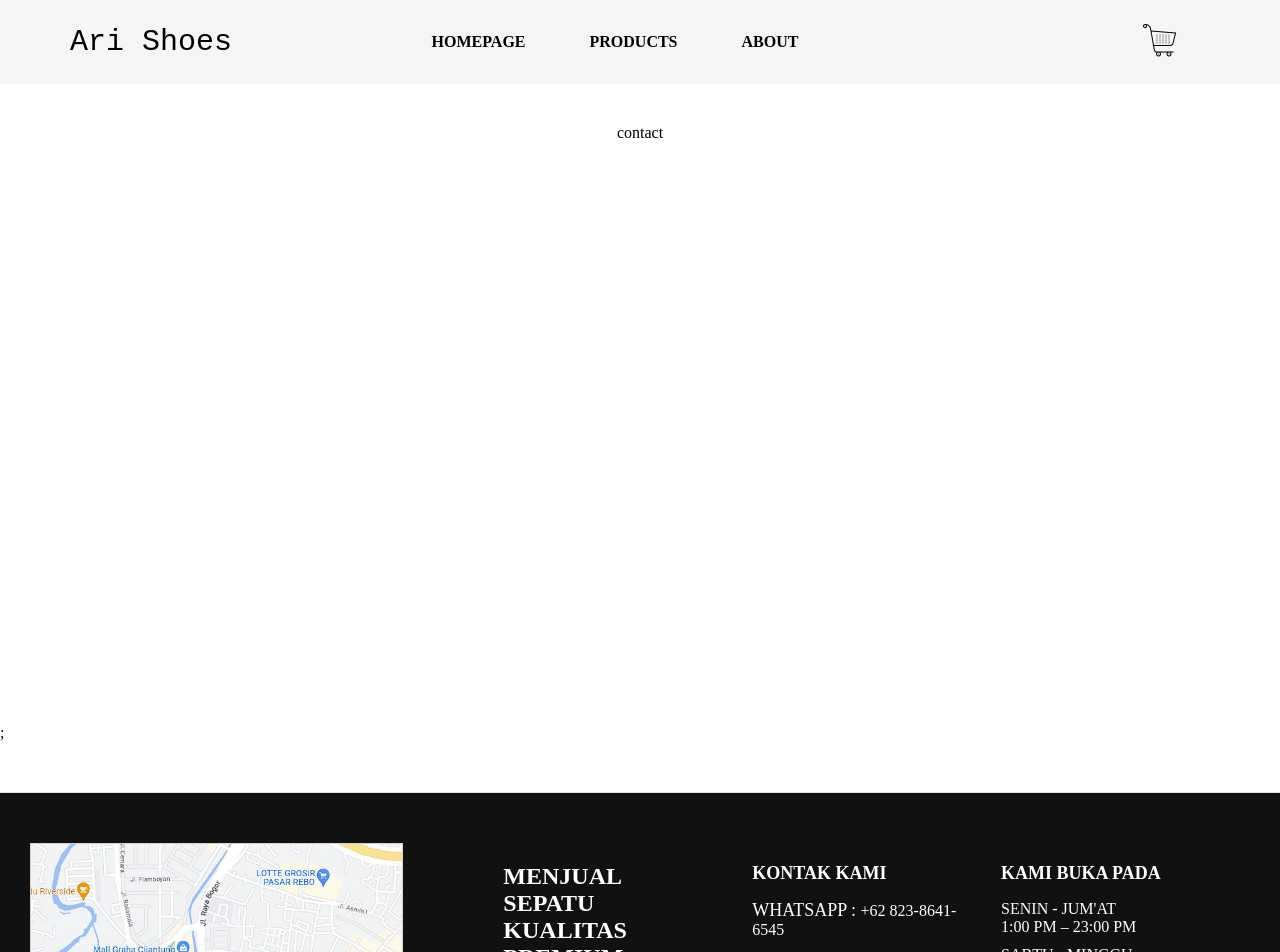
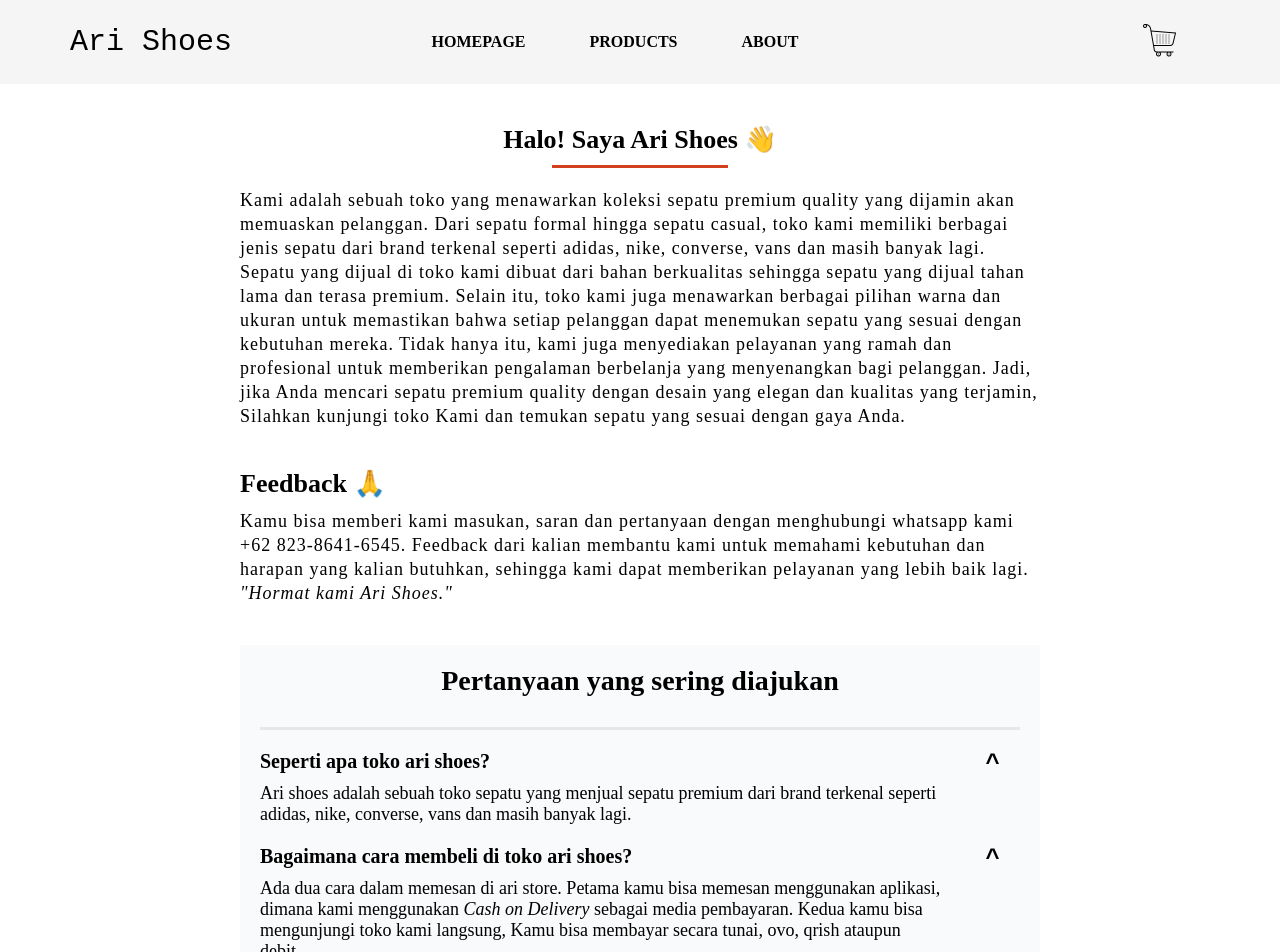
Before and after one commit to rayhannn11/PI_Next.JS_Shoes_Store, a Next.js app: page /about in a window 1280 px wide. Shown: the top 952 px of the page. Built offline with nearby package versions, Linux system fonts and the light colour scheme; a web font is replaced by a local one.

Commit message:
Complete (Nine Commit)

```diff
--- a/pages/about.jsx
+++ b/pages/about.jsx
@@ -15,7 +15,102 @@ const about = () => {
           url('https://fonts.googleapis.com/css2?family=Chivo+Mono:ital,wght@1,700&display=swap');
         </style>
       </Head>
-      <div className={styles.container}>contact</div>;
+      <div className={styles.container}>
+        <div className={styles.wrapper}>
+          {/* about */}
+          <div className={styles.about}>
+            <h1 className={styles.title}>Halo! Saya Ari Shoes 👋</h1>
+            <div className={styles.hrTitle} />
+            <p className={styles.content}>
+              {" "}
+              Kami adalah sebuah toko yang menawarkan koleksi sepatu premium
+              quality yang dijamin akan memuaskan pelanggan. Dari sepatu formal
+              hingga sepatu casual, toko kami memiliki berbagai jenis sepatu
+              dari brand terkenal seperti adidas, nike, converse, vans dan masih
+              banyak lagi. Sepatu yang dijual di toko kami dibuat dari bahan
+              berkualitas sehingga sepatu yang dijual tahan lama dan terasa
+              premium. Selain itu, toko kami juga menawarkan berbagai pilihan
+              warna dan ukuran untuk memastikan bahwa setiap pelanggan dapat
+              menemukan sepatu yang sesuai dengan kebutuhan mereka. Tidak hanya
+              itu, kami juga menyediakan pelayanan yang ramah dan profesional
+              untuk memberikan pengalaman berbelanja yang menyenangkan bagi
+              pelanggan. Jadi, jika Anda mencari sepatu premium quality dengan
+              desain yang elegan dan kualitas yang terjamin, Silahkan kunjungi
+              toko Kami dan temukan sepatu yang sesuai dengan gaya Anda.
+            </p>
+          </div>
+          {/* Contact */}
+          <div className={styles.contact}>
+            <h1 className={styles.title}>Feedback 🙏</h1>
+            <p className={styles.content}>
+              Kamu bisa memberi kami masukan, saran dan pertanyaan dengan
+              menghubungi whatsapp kami +62 823-8641-6545. Feedback dari kalian
+              membantu kami untuk memahami kebutuhan dan harapan yang kalian
+              butuhkan, sehingga kami dapat memberikan pelayanan yang lebih baik
+              lagi. <i>"Hormat kami Ari Shoes."</i>
+            </p>
+          </div>
+          {/* Question */}
+          <div className={styles.question}>
+            <div className={styles.questionTitle}>
+              Pertanyaan yang sering diajukan
+            </div>
+            <div className={styles.Hr} />
+            <div className={styles.questionWrapper}>
+              <div className={styles.questionContent}>
+                <div className={styles.contentLeft}>
+                  <h3 className={styles.contentHeading}>
+                    Seperti apa toko ari shoes?
+                  </h3>
+                  <p className={styles.contentBody}>
+                    Ari shoes adalah sebuah toko sepatu yang menjual sepatu
+                    premium dari brand terkenal seperti adidas, nike, converse,
+                    vans dan masih banyak lagi.
+                  </p>
+                </div>
+                <div className={styles.contentRight}>
+                  <span>^</span>
+                </div>
+              </div>
+              {/* 2 */}
+              <div className={styles.questionContent}>
+                <div className={styles.contentLeft}>
+                  <h3 className={styles.contentHeading}>
+                    Bagaimana cara membeli di toko ari shoes?
+                  </h3>
+                  <p className={styles.contentBody}>
+                    Ada dua cara dalam memesan di ari store. Petama kamu bisa
+                    memesan menggunakan aplikasi, dimana kami menggunakan{" "}
+                    <i>Cash on Delivery</i> sebagai media pembayaran. Kedua kamu
+                    bisa mengunjungi toko kami langsung, Kamu bisa membayar
+                    secara tunai, ovo, qrish ataupun debit.
+                  </p>
+                </div>
+                <div className={styles.contentRight}>
+                  <span>^</span>
+                </div>
+              </div>
+              {/* 3 */}
+              <div className={styles.questionContent}>
+                <div className={styles.contentLeft}>
+                  <h3 className={styles.contentHeading}>
+                    Dimana letak toko ari shoes?
+                  </h3>
+                  <p className={styles.contentBody}>
+                    Ari shoes berletak di Jl. Raya Bogor No.KM.24 No.40,
+                    RT.6/RW.1, Susukan, Kec. Ciracas, Kota Jakarta Timur, Daerah
+                    Khusus Ibukota Jakarta 13770
+                  </p>
+                </div>
+                <div className={styles.contentRight}>
+                  <span>^</span>
+                </div>
+              </div>
+            </div>
+          </div>
+        </div>
+      </div>
+      ;
     </>
   );
 };
--- a/styles/About.module.css
+++ b/styles/About.module.css
@@ -1,8 +1,105 @@
 .container {
-  height: 80vh;
+  height: auto;
   padding: 40px;
   display: flex;
   align-items: center;
+  justify-content: center;
+  flex-direction: column;
+  width: 100%;
+}
 
+.wrapper {
+  height: 100%;
+  width: 800px;
+}
+/* About */
+.about {
+  display: flex;
+  align-items: center;
+  justify-content: center;
+  flex-direction: column;
+  flex: 2;
+}
+
+.title {
+  font-size: 26px;
+  font-weight: bold;
+  margin-bottom: 10px;
+}
+
+.hrTitle {
+  margin-bottom: 20px;
+  border-bottom: 3px solid #d1411e;
+  width: 22%;
+}
+
+.content {
+  font-size: 18px;
+  font-weight: 300;
+  margin-bottom: 40px;
+  line-height: 24px;
+  letter-spacing: 1px;
+}
+
+/* Contact */
+.contact {
+  display: flex;
+  flex-direction: column;
+  flex: 1;
+}
+
+/* Question */
+.question {
+  display: flex;
+  flex-direction: column;
+  flex: 3;
+  background-color: #f9fafb;
+  padding: 20px;
+  height: auto;
+}
+
+.questionTitle {
+  font-size: 28px;
+  font-weight: bold;
+  margin-bottom: 10px;
+  text-align: center;
+}
+
+.Hr {
+  margin: 20px 0px;
+  border-bottom: 3px solid #e5e7eb;
+  width: 100%;
+}
+
+.questionWrapper {
+  display: flex;
+  justify-content: space-between;
   flex-direction: column;
 }
+
+.questionContent {
+  display: flex;
+  justify-content: space-between;
+  margin-bottom: 20px;
+}
+
+.contentLeft {
+  width: 90%;
+}
+
+.contentHeading {
+  font-size: 20px;
+  font-weight: bold;
+  margin-bottom: 10px;
+}
+
+.contentBody {
+  font-size: 18px;
+}
+
+.contentRight {
+  margin-right: 20px;
+  font-size: 24px;
+  font-weight: bolder;
+  font-family: "Courier New", Courier, monospace;
+}
```
